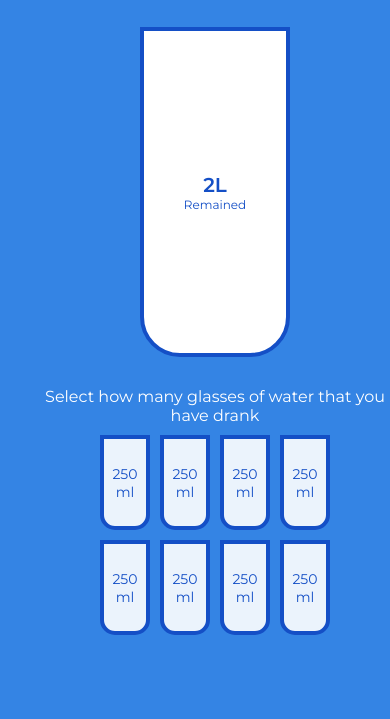
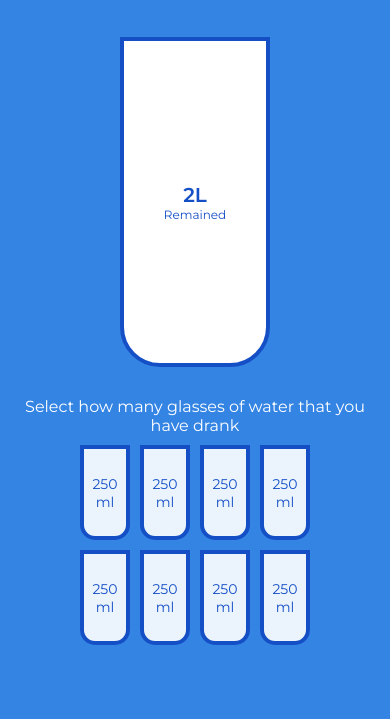
Before and after one commit to CurtisKil/drink-yo-water, a plain HTML site: page index.html in a window 390 px wide. Shown: the part 125-844 px from the top of the page. Drawn offline with Linux system fonts and the light colour scheme.

Commit message:
Margin for Mobile Responsiveness

```diff
--- a/style.css
+++ b/style.css
@@ -7,6 +7,8 @@
 
 * {
   box-sizing: border-box;
+  margin: 0;
+  padding: 0;
 }
 
 body {
@@ -16,7 +18,7 @@ body {
   display: flex;
   flex-direction: column;
   align-items: center;
-  margin: 30px 0 0 40px;
+  margin: 40px 20px 40px 20px;
 }
 
 h1 {
```
